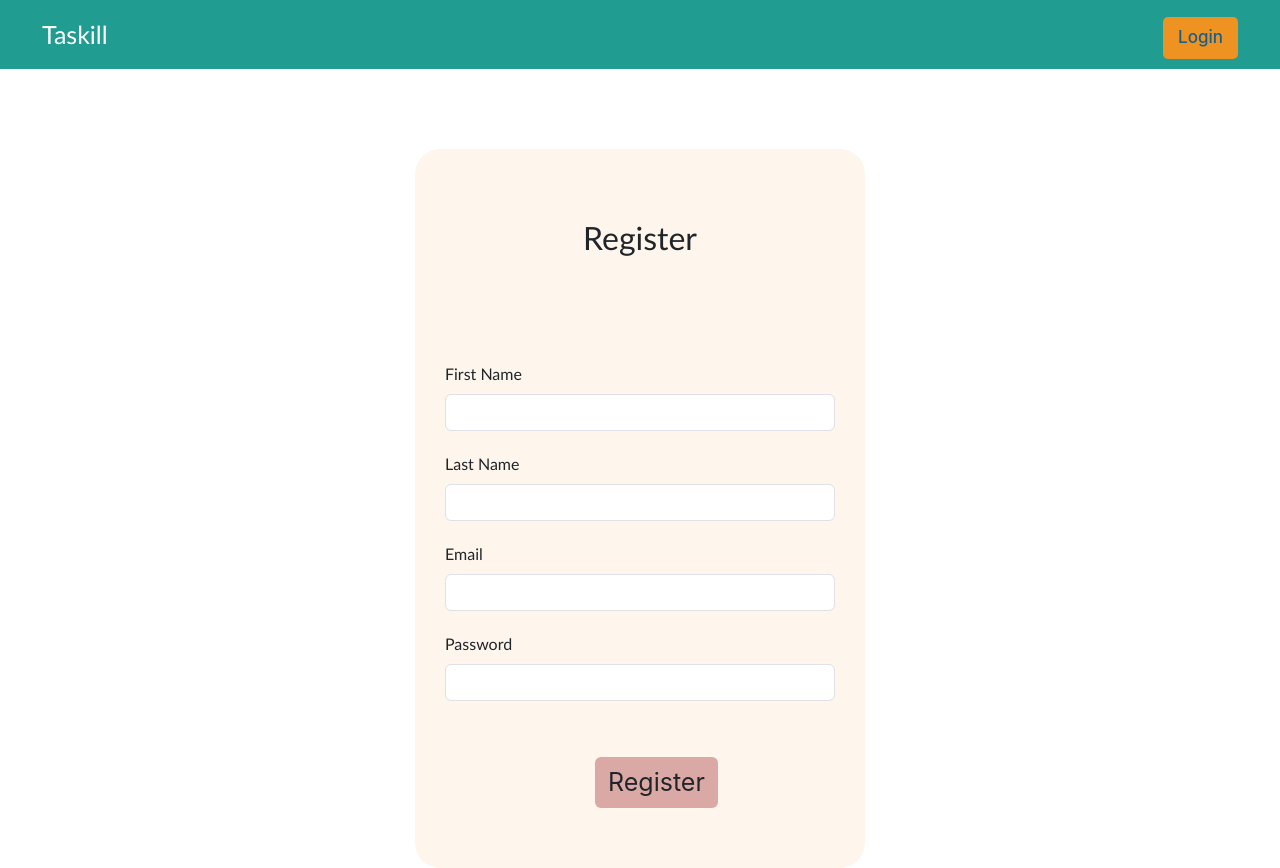
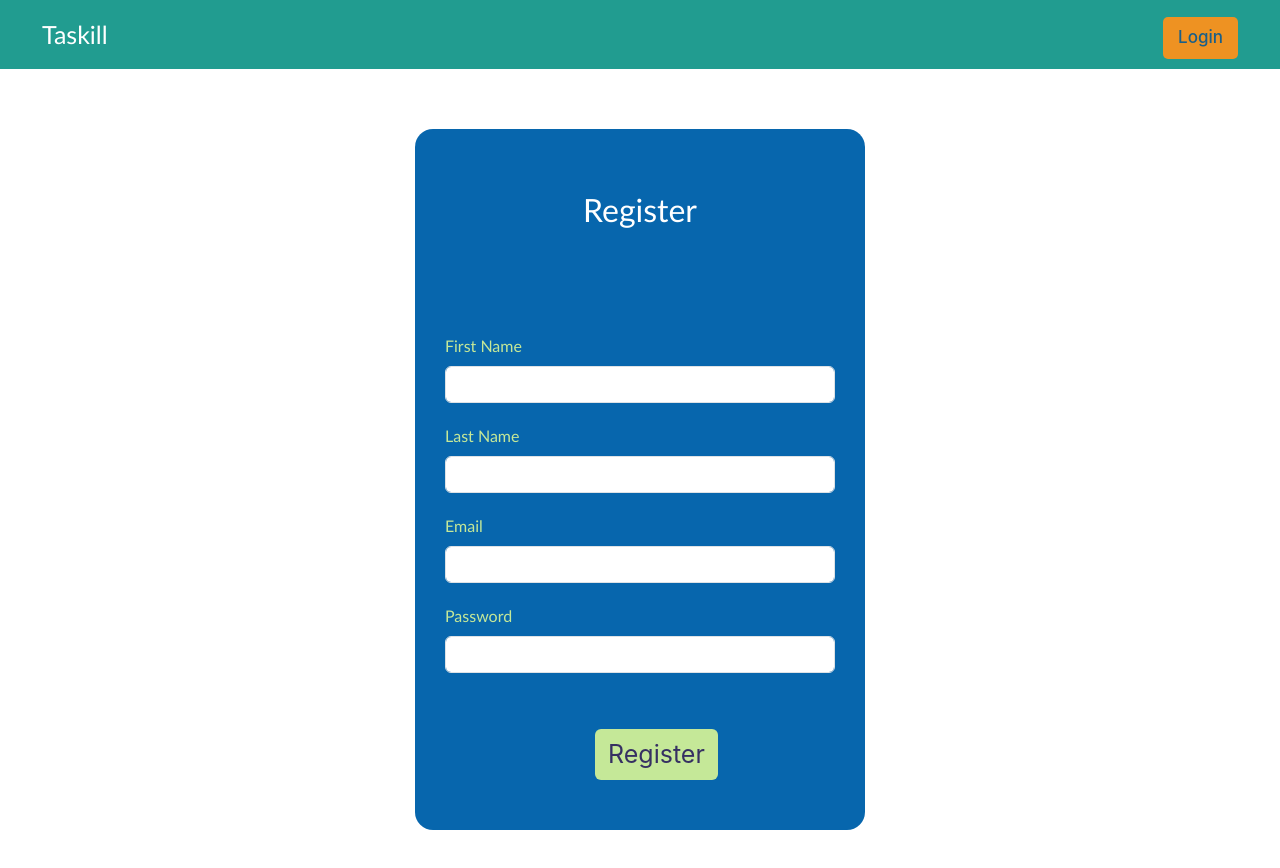
Before and after one commit to m-agour/Taskill-Frontend, a React (Create React App) app: page /register in a window 1280 px wide. After the commit the page ends 830 px from the top, so only its background shows below. Built offline with nearby package versions, Linux system fonts and the light colour scheme.

Commit message:
fix: modified some styles

```diff
--- a/src/components/FormInput.js
+++ b/src/components/FormInput.js
@@ -3,7 +3,7 @@ import "./styles.css";
 
 const FormInput = ({ label, type, id, name, value, onChange, required }) => {
   return (
-    <div className="mb-3">
+    <div className="mb-3 form-text">
       <label htmlFor={id} className="form-label">
         {label}
       </label>
--- a/src/components/RegisterForm.js
+++ b/src/components/RegisterForm.js
@@ -26,7 +26,7 @@ const RegisterForm = () => {
     e.preventDefault();
     try {
       let res = await register(formData);
-      if(res) window.location.reload();
+      if (res) window.location.reload();
     } catch (error) {
       console.error("Registration error:", error);
     }
--- a/src/components/styles.css
+++ b/src/components/styles.css
@@ -9,6 +9,7 @@
   margin-top: 60px;
   margin-bottom: 50px;
   font-family: "Trebuchet MS", sans-serif;
+  color: white;
 }
 
 .register-header-div {
@@ -16,36 +17,47 @@
   align-content: center;
   text-align: center;
   margin-bottom: 50px;
+  color: white;
 }
 
 .register-div {
   max-width: 450px;
   padding-left: 30px;
   padding-right: 30px;
-  padding-bottom: 20px;
-  padding-top: 10px;
-  background: rgb(236, 236, 236);
-  border-radius: 25px;
-  background: #ee922215;
+  padding-bottom: 10px;
+  padding-top: 2px;
+  background: rgb(245, 253, 255);
+  border-radius: 18px;
+  background: #0766AD;
+  box-shadow: 4 40px 80px rgba(5, 5, 5, 0.219); /* Add a shadow */
+
 }
+
+.form-text {
+  color: #C5E898;
+  font-size: 20px;
+  font-family: "Trebuchet MS", sans-serif;
+}
+
 
 .register-button {
   margin-top: 40px;
   margin-left: 150px;
   margin-bottom: 40px;
   font-size: 25px;
-  background: #9c212b5d;
+  background: #C5E898;
+  color: #363062;
 }
 
 .register-button:hover {
-  background: #631616b4;
-  color: white;
+  background: #363062;
+  color: #C5E898;
 }
 
 .header-div {
   background: #219c90;
   padding: 10px;
-  margin-bottom: 80px;
+  margin-bottom: 60px;
 }
 
 .header-title {
@@ -137,16 +149,3 @@
 .bi-plus-circle-fill {
   font-size: 1.5rem;
 }
-
-.creat-task-button {
-  margin-top: 20px;
-  margin-left: 20px;
-  padding: 10px 20px;
-  border-radius: 8px;
-  font-size: 1.2rem;
-  text-align: center;
-}
-.creat-task-button:hover {
-  background: #ffd79c;
-  color: rgba(71, 43, 43, 0.616);
-}
```
